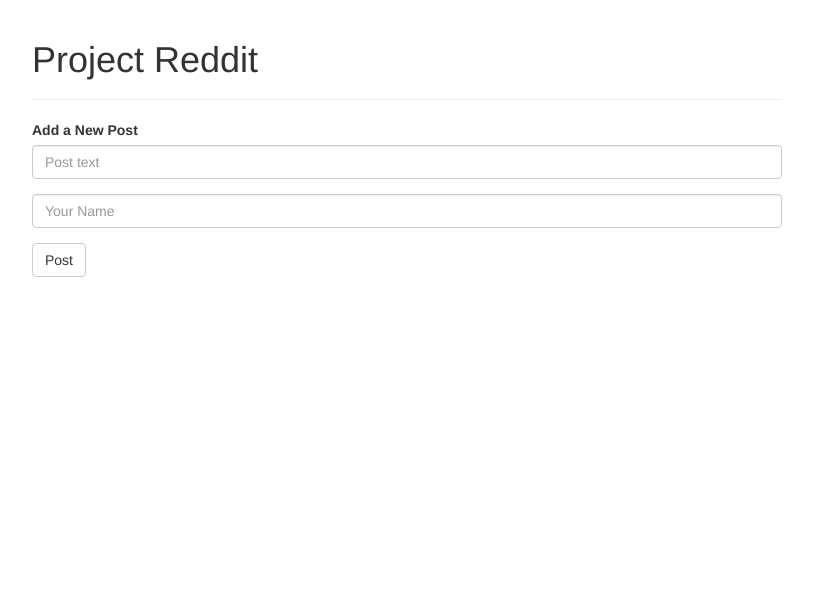
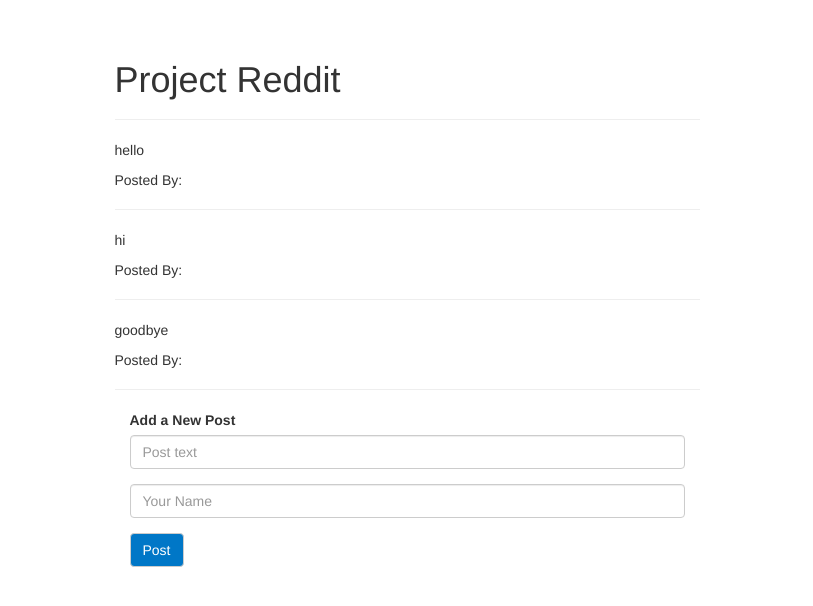
Before and after one commit to d-renteria-a/project-reddit, a plain HTML site: page index.html in a window 1280 px wide. Shown: the whole page, without its empty margins (233-1046 px from the left). Drawn offline with nearby package versions, Linux system fonts and the light colour scheme.

Commit message:
Fix layout margins for comment and header

```diff
--- a/index.html
+++ b/index.html
@@ -1,23 +1,42 @@
 <!DOCTYPE html>
 <head>
+    <link href="https://fonts.googleapis.com/css2?family=Almarai&display=swap" rel="stylesheet">
+
     <link rel="stylesheet" href="https://maxcdn.bootstrapcdn.com/bootstrap/3.3.6/css/bootstrap.min.css" integrity="sha384-1q8mTJOASx8j1Au+a5WDVnPi2lkFfwwEAa8hDDdjZlpLegxhjVME1fgjWPGmkzs7" crossorigin="anonymous">
     <link href="style.css" rel="stylesheet" type="text/css">
+    <title>Project Reddit</title>
 </head>
 <body>
     <div class="container">
         <div class="row">
-            <div class="col-md-2"></div>
-            <div class="col-md-8">
-                <div class="page-header">
-                    <h1>Project Reddit</h1>
-                </div>
+            <div class="col-md-6 col-md-offset-3 page-header">
+                <h1>Project Reddit</h1>
             </div>
         </div>
     </div>
+
+    <div class="container">
+        <div class="row">
+            <div class="col-md-6 col-md-offset-3 page-header comment">
+                <p>hello</p>
+                <p>Posted By:</p>
+            </div>
+            <div class="col-md-6 col-md-offset-3 page-header comment">
+                <p>hi</p>
+                <p>Posted By:</p>
+            </div>
+            <div class="col-md-6 col-md-offset-3 page-header comment">
+                <p>goodbye</p>
+                <p>Posted By:</p>
+            </div>
+        </div>
+    </div>
+
+    </div>
     <div class="container">
         <div class = "row">
-            <div class="col-md-2"></div>
-            <div class="col-md-8">
+            <div class="col-md-3"></div>
+            <div class="col-md-6">
                 <form>
                     <div class="form-group">
                       <label for="exampleInputEmail1">Add a New Post</label>
--- a/style.css
+++ b/style.css
@@ -1,3 +1,12 @@
 .page-header {
-    text-align: left;
+    padding-left: 0;
 }
+
+.comment {
+    margin-top: 0;
+}
+
+.btn {
+    color: white;
+    background-color: rgb(0, 119, 199);
+}
```
Also changed, not shown: main.js (+16 -4 lines).
